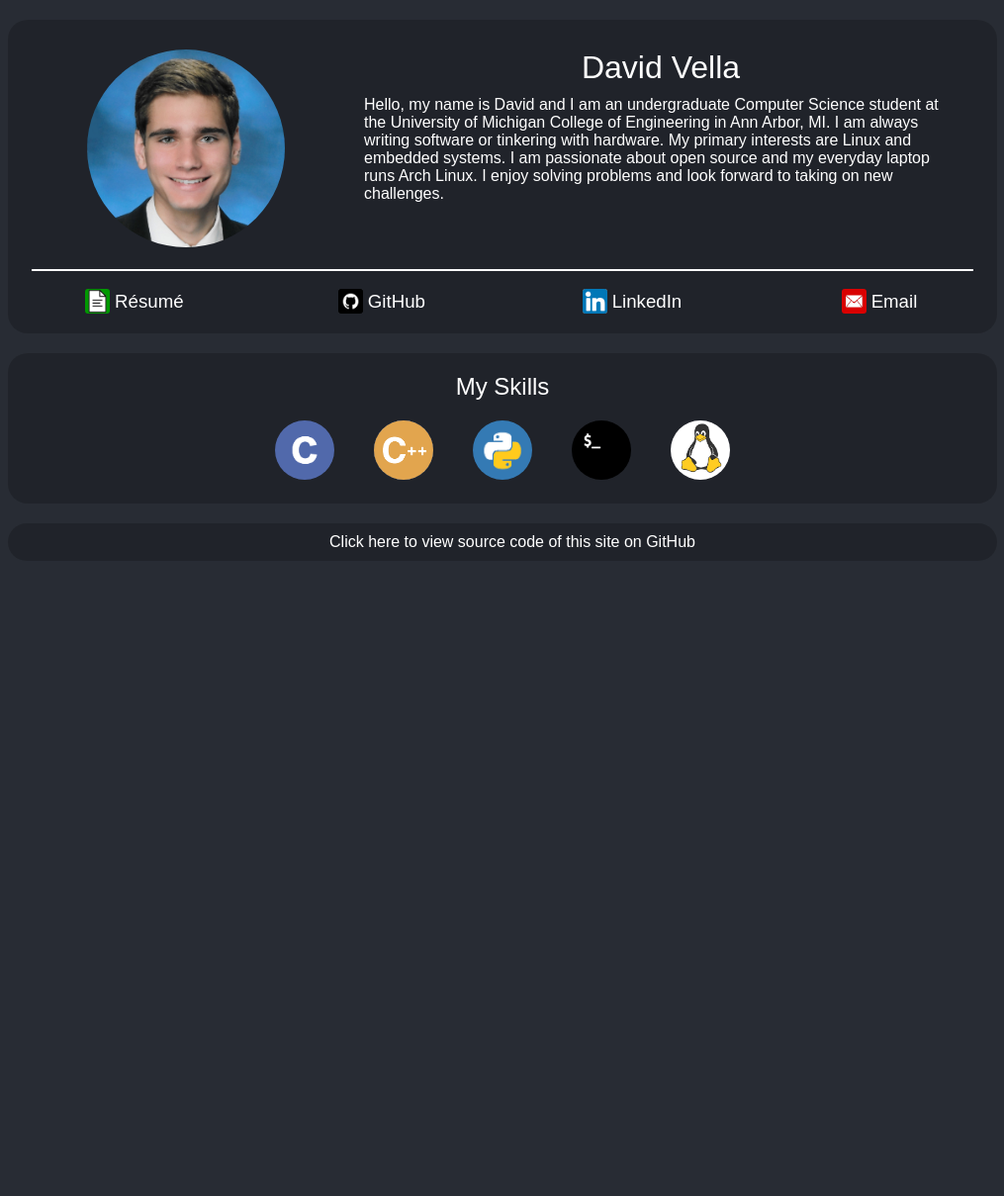
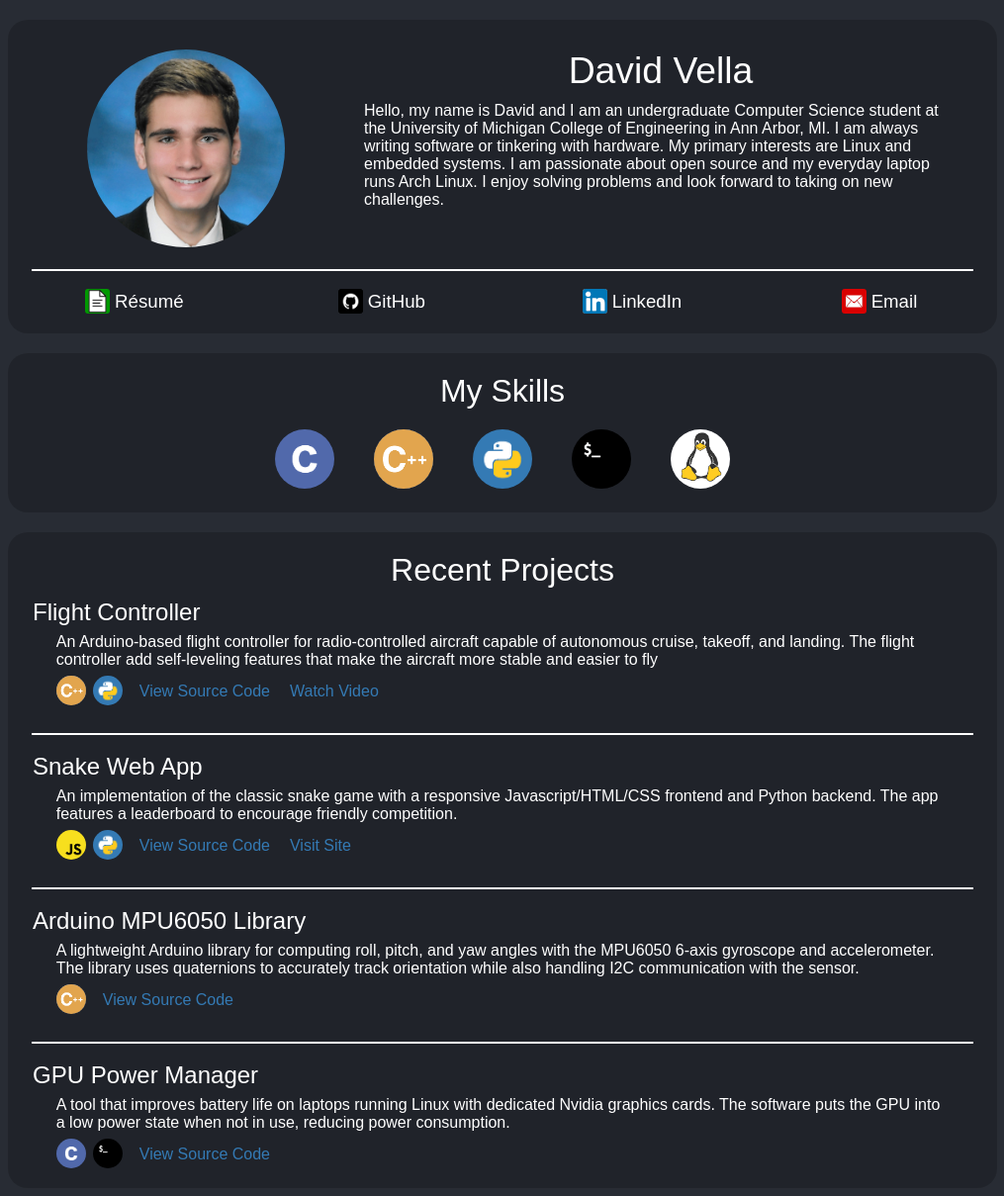
Before and after one commit to David-Vella/website, a Flask app: page / in a window 1280 px wide. Shown: the whole page at 99% size, without its empty margins (132-1147 px from the left). Before the commit the page ends 553 px from the top, so only its background shows below. Run offline with Flask 2, Linux system fonts and the light colour scheme; parts of the project's set-up code (start-up, migrations or seed data) failed here and were passed over.

Commit message:
Added recent projects section

```diff
--- a/app/static/home.css
+++ b/app/static/home.css
@@ -4,22 +4,18 @@ body {
     color: white;
     background-color: rgb(40, 44, 52);
 }
-
 hr {
     border: 1px solid white;
     background-color: white;
     width: 95%;
 }
-
 a {
     color: white;
     text-decoration: none;
 }
-
 a:hover {
     text-decoration: underline;
 }
-
 .box {
     background-color: rgba(0, 0, 0, 0.2);
     max-width: 1000px;
@@ -30,7 +26,11 @@ a:hover {
     margin-right: auto;
     margin-top: 20px;
 }
-
+.box-title {
+    font-size: 24pt;
+    text-align: center;
+    padding-top: 20px;
+}
 .biography {
     /* background-color: green; */
     padding-top: 30px;
@@ -41,42 +41,38 @@ a:hover {
     flex-direction: row;
     width: auto;
 }
-
 @media only screen and (max-width: 600px) {
     div.biography {
         flex-direction: column;
     }
+    hr {
+        width: 90%;
+    }
 }
-
 div.portrait {
     /* background-color: blue; */
     width: auto;
     margin: auto;
 }
-
 img.portrait {
     width: 200px;
     height: 200px;
     border-radius: 100px;
 }
-
 .about {
     /* background-color: red; */
     max-width: 600px;
     padding-left: 20px;
     padding-right: 20px;
 }
-
 .name {
-    font-size: 24pt;
+    font-size: 28pt;
     text-align: center;
     padding-bottom: 10px;
 }
-
 .summary {
     text-align: left;
 }
-
 .contact {
     /* background-color: green; */
     display: flex;
@@ -86,30 +82,25 @@ img.portrait {
     padding-bottom: 20px;
     font-size: 14pt;
 }
-
 .contact-column {
     width: 50%;
     display: flex;
     flex-direction: row;
     justify-content: space-around;
 }
-
 .contact-icon {
     width: 25px;
     height: 25px;
     border-radius: 3px;
 }
-
 .contact a {
     display: flex;
     flex-direction: row;
 }
-
 .contact a div {
     padding-left: 5px;
     margin: auto;
 }
-
 @media only screen and (max-width: 500px) {
     .contact {
         justify-content: space-evenly;
@@ -125,36 +116,25 @@ img.portrait {
         margin-left: unset;
     }
 }
-
 .interests {
     padding: 10px;
 }
-
-.interests-title {
-    font-size: 18pt;
-    text-align: center;
-    padding: 10px;
-}
-
 .interest-items {
     padding: 10px;
     display: flex;
     justify-content: center;
 }
-
 div.interest-item {
     width: 100%;
     max-width: 100px;
     position: relative;
     text-align: center;
 }
-
 img.interest-item {
     width: 60px;
     height: 60px;
     border-radius: 50%;
 }
-
 .interest-item .interest-text {
     visibility: hidden;
     position: absolute;
@@ -172,7 +152,6 @@ img.interest-item {
     left: 50%;
     margin-left: -50px;
 }
-
 .interest-item .interest-text::after {
     content: "";
     position: absolute;
@@ -183,14 +162,46 @@ img.interest-item {
     border-style: solid;
     border-color: black transparent transparent transparent;
 }
-
 .interest-item:hover .interest-text {
     visibility: visible;
 }
-
-.source-link {
-    display: block;
-    width: 100%;
-    text-align: center;
-    padding: 10px;
+.project {
+    padding-top: 10px;
+    padding-bottom: 20px;
+    padding-left: 2.5%;
+    padding-right: 2.5%;
 }
+.project-title {
+    font-size: 18pt;
+}
+.project-content {
+    padding-left: 2.5%;
+    padding-right: 2.5%;
+}
+.project-summary {
+    margin-top: 7px;
+    margin-bottom: 7px;
+}
+.project-icons {
+    display: flex;
+    flex-direction: row;
+    justify-content: left;
+}
+.project-icons img {
+    width: 30px;
+    height: 30px;
+    border-radius: 50%;
+    margin-right: 7px;
+}
+.project-icons a {
+    margin-top: 7px;
+    margin-right: 10px;
+    margin-left: 10px;
+    color: rgb(52, 122, 180);
+}
+@media only screen and (max-width: 600px) {
+    .project {
+        padding-left: 5%;
+        padding-right: 5%;
+    }
+}
--- a/app/templates/home.html
+++ b/app/templates/home.html
@@ -52,8 +52,8 @@
         </div>
     </div>
     <div class="box">
+        <div class="box-title">My Skills</div>
         <div class="interests">
-            <div class="interests-title">My Skills</div>
             <div class="interest-items">
                 <div class="interest-item">
                     <img class="interest-item" src="{{ url_for('static', filename='icon-c.png') }}">
@@ -79,7 +79,71 @@
         </div>
     </div>
     <div class="box">
-        <a class="source-link" href="https://github.com/David-Vella/website" target="_blank">Click here to view source code of this site on GitHub</a>
+        <div class="box-title">Recent Projects</div>
+        <div class="project">
+            <div class="project-title">
+                Flight Controller
+            </div>
+            <div class="project-content">
+                <div class="project-summary">
+                    An Arduino-based flight controller for radio-controlled aircraft capable of autonomous cruise, takeoff, and landing. The flight controller add self-leveling features that make the aircraft more stable and easier to fly
+                </div>
+                <div class="project-icons">
+                    <img src="{{ url_for('static', filename='icon-cpp.png') }}">
+                    <img src="{{ url_for('static', filename='icon-python.png') }}">
+                    <a href="https://github.com/David-Vella/autopilot" target="_blank">View Source Code</a>
+                    <a href="https://youtu.be/LKHaLUJmDkU" target="_blank">Watch Video</a>
+                </div>
+            </div>
+        </div>
+        <hr>
+        <div class="project">
+            <div class="project-title">
+                Snake Web App
+            </div>
+            <div class="project-content">
+                <div class="project-summary">
+                    An implementation of the classic snake game with a responsive Javascript/HTML/CSS frontend and Python backend. The app features a leaderboard to encourage friendly competition.
+                </div>
+                <div class="project-icons">
+                    <img src="{{ url_for('static', filename='icon-js.png') }}">
+                    <img src="{{ url_for('static', filename='icon-python.png') }}">
+                    <a href="https://github.com/David-Vella/website" target="_blank">View Source Code</a>
+                    <a href="https://davidvella.me/snake" target="_blank">Visit Site</a>
+                </div>
+            </div>
+        </div>
+        <hr>
+        <div class="project">
+            <div class="project-title">
+                Arduino MPU6050 Library
+            </div>
+            <div class="project-content">
+                <div class="project-summary">
+                    A lightweight Arduino library for computing roll, pitch, and yaw angles with the MPU6050 6-axis gyroscope and accelerometer. The library uses quaternions to accurately track orientation while also handling I2C communication with the sensor.
+                </div>
+                <div class="project-icons">
+                    <img src="{{ url_for('static', filename='icon-cpp.png') }}">
+                    <a href="https://github.com/David-Vella/mpu6050" target="_blank">View Source Code</a>
+                </div>
+            </div>
+        </div>
+        <hr>
+        <div class="project">
+            <div class="project-title">
+                GPU Power Manager
+            </div>
+            <div class="project-content">
+                <div class="project-summary">
+                    A tool that improves battery life on laptops running Linux with dedicated Nvidia graphics cards. The software puts the GPU into a low power state when not in use, reducing power consumption.
+                </div>
+                <div class="project-icons">
+                    <img src="{{ url_for('static', filename='icon-c.png') }}">
+                    <img src="{{ url_for('static', filename='icon-shell.png') }}">
+                    <a href="https://github.com/David-Vella/optimus-manager-pm" target="_blank">View Source Code</a>
+                </div>
+            </div>
+        </div>
     </div>
 </body>
 </html>
```
Also changed, not shown: app/static/icon-js.png (added).
